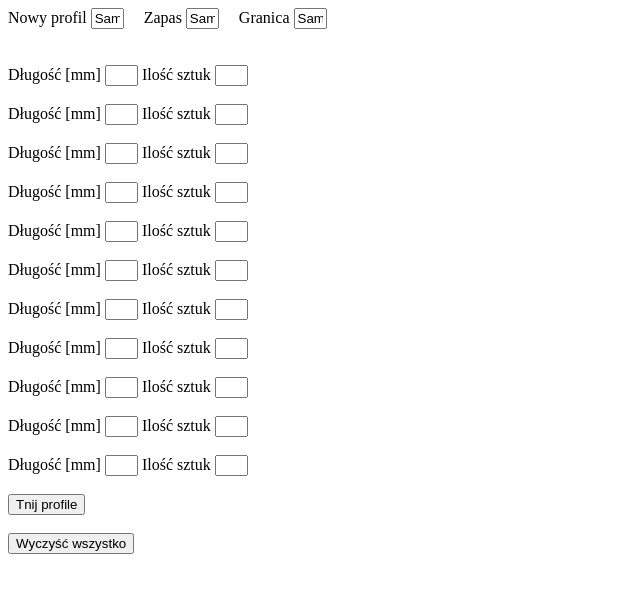
After one commit to zachariaszblazej/Profile_calculation, a Flask app: template templates/home.html in a window 1280 px wide. The commit adds this page. Shown: the top 593 px of the page, without its empty margins (0-640 px from the left). Run offline with Flask 3, Linux system fonts and the light colour scheme; the template is opened without the code that fills it: most values are stand-ins (such as "Sample title", 1, 10 or a date in 2020).

Commit message:
can clear all the data now

```diff
--- a/app.py
+++ b/app.py
@@ -5,7 +5,7 @@ app = Flask(__name__)
 
 @app.route("/")
 def home():
-    return render_template("base.html")
+    return render_template("home.html")
 
 @app.route('/licz_profile', methods=['GET', 'POST'])
 def licz_profile():
@@ -35,7 +35,9 @@ def licz_profile():
 
         profile_dla_dostawcy, profile_dla_firmy = generuj_profile(dlugosci, sztuki, profil, granica, zapas)
 
-        return render_template('wyniki.html', zapas=zapas, granica=granica, profil=profil, pairs=pairs, profile_dla_dostawcy=profile_dla_dostawcy, profile_dla_firmy=profile_dla_firmy)
+        ilosc_pairs = len(pairs)
+
+        return render_template('wyniki.html', zapas=zapas, granica=granica, profil=profil, pairs=pairs, ilosc_pairs=ilosc_pairs, profile_dla_dostawcy=profile_dla_dostawcy, profile_dla_firmy=profile_dla_firmy)
 
 def generuj_profile(dlugosci, sztuki, PROFIL=6000, GRANICA=4000, ZAPAS=20):
     dlugosci = [x + ZAPAS for x in dlugosci]
--- a/templates/base.html
+++ b/templates/base.html
@@ -8,75 +8,30 @@
 <body>
     <form name="profile_form", action="licz_profile" method="post">
         <label>Nowy profil</label>
-        <input size="1" type="text", id="profil", name="profil">
+        <input size="1" type="text", id="profil", name="profil" value={{profil}}>
 
         <label>&ensp;&ensp;Zapas</label>
-        <input size="1" type="text", id="zapas", name="zapas">
+        <input size="1" type="text", id="zapas", name="zapas" value={{zapas}}>
 
         <label>&ensp;&ensp;Granica</label>
-        <input size="1" type="text", id="granica", name="granica"><br><br><br>
+        <input size="1" type="text", id="granica", name="granica" value={{granica}}><br><br><br>
 
-        <label>Długość [mm]</label>
-        <input size="1" type="text", id="dlugosc1" name="dlugosc1">
-        <label>Ilość sztuk</label>
-        <input size="1" type="text", id="sztuka1" name="sztuka1"><br><br>
+        {% block zlecenie %}
+        {% endblock %}
 
-        <label>Długość [mm]</label>
-        <input size="1" type="text", id="dlugosc2" name="dlugosc2">
-        <label>Ilość sztuk</label>
-        <input size="1" type="text", id="sztuka2" name="sztuka2"><br><br>
-
-        <label>Długość [mm]</label>
-        <input size="1" type="text", id="dlugosc3" name="dlugosc3">
-        <label>Ilość sztuk</label>
-        <input size="1" type="text", id="sztuka3" name="sztuka3"><br><br>
-
-        <label>Długość [mm]</label>
-        <input size="1" type="text", id="dlugosc4" name="dlugosc4">
-        <label>Ilość sztuk</label>
-        <input size="1" type="text", id="sztuka4" name="sztuka4"><br><br>
-
-        <label>Długość [mm]</label>
-        <input size="1" type="text", id="dlugosc5" name="dlugosc5">
-        <label>Ilość sztuk</label>
-        <input size="1" type="text", id="sztuka5" name="sztuka5"><br><br>
-
-        <label>Długość [mm]</label>
-        <input size="1" type="text", id="dlugosc6" name="dlugosc6">
-        <label>Ilość sztuk</label>
-        <input size="1" type="text", id="sztuka6" name="sztuka6"><br><br>
-
-        <label>Długość [mm]</label>
-        <input size="1" type="text", id="dlugosc7" name="dlugosc7">
-        <label>Ilość sztuk</label>
-        <input size="1" type="text", id="sztuka7" name="sztuka7"><br><br>
-
-        <label>Długość [mm]</label>
-        <input size="1" type="text", id="dlugosc8" name="dlugosc8">
-        <label>Ilość sztuk</label>
-        <input size="1" type="text", id="sztuka8" name="sztuka8"><br><br>
-
-        <label>Długość [mm]</label>
-        <input size="1" type="text", id="dlugosc9" name="dlugosc9">
-        <label>Ilość sztuk</label>
-        <input size="1" type="text", id="sztuka9" name="sztuka9"><br><br>
-
-        <label>Długość [mm]</label>
-        <input size="1" type="text", id="dlugosc10" name="dlugosc10">
-        <label>Ilość sztuk</label>
-        <input size="1" type="text", id="sztuka10" name="sztuka10"><br><br>
-
-        <label>Długość [mm]</label>
-        <input size="1" type="text", id="dlugosc11" name="dlugosc11">
-        <label>Ilość sztuk</label>
-        <input size="1" type="text", id="sztuka11" name="sztuka11"><br><br>
-
-        <input type="submit", value="Tnij profile", id="submit_btn">
+        <input type="submit", value="Tnij profile">
     </form>
 
+    <br>
+    <button onclick="redirectToMain()">Wyczyść wszystko</button>
+
+    <script>
+        function redirectToMain() {
+            window.location.href = '/';
+        }
+    </script>
 
 
     {% block result %}
-
     {% endblock %}
 </body>
--- /dev/null
+++ b/templates/home.html
@@ -0,0 +1,62 @@
+{% extends "base.html" %}
+
+{% block zlecenie %}
+    <label>Długość [mm]</label>
+    <input size="1" type="text", id="dlugosc1" name="dlugosc1">
+    <label>Ilość sztuk</label>
+    <input size="1" type="text", id="sztuka1" name="sztuka1"><br><br>
+
+    <label>Długość [mm]</label>
+    <input size="1" type="text", id="dlugosc2" name="dlugosc2">
+    <label>Ilość sztuk</label>
+    <input size="1" type="text", id="sztuka2" name="sztuka2"><br><br>
+
+    <label>Długość [mm]</label>
+    <input size="1" type="text", id="dlugosc3" name="dlugosc3">
+    <label>Ilość sztuk</label>
+    <input size="1" type="text", id="sztuka3" name="sztuka3"><br><br>
+
+    <label>Długość [mm]</label>
+    <input size="1" type="text", id="dlugosc4" name="dlugosc4">
+    <label>Ilość sztuk</label>
+    <input size="1" type="text", id="sztuka4" name="sztuka4"><br><br>
+
+    <label>Długość [mm]</label>
+    <input size="1" type="text", id="dlugosc5" name="dlugosc5">
+    <label>Ilość sztuk</label>
+    <input size="1" type="text", id="sztuka5" name="sztuka5"><br><br>
+
+    <label>Długość [mm]</label>
+    <input size="1" type="text", id="dlugosc6" name="dlugosc6">
+    <label>Ilość sztuk</label>
+    <input size="1" type="text", id="sztuka6" name="sztuka6"><br><br>
+
+    <label>Długość [mm]</label>
+    <input size="1" type="text", id="dlugosc7" name="dlugosc7">
+    <label>Ilość sztuk</label>
+    <input size="1" type="text", id="sztuka7" name="sztuka7"><br><br>
+
+    <label>Długość [mm]</label>
+    <input size="1" type="text", id="dlugosc8" name="dlugosc8">
+    <label>Ilość sztuk</label>
+    <input size="1" type="text", id="sztuka8" name="sztuka8"><br><br>
+
+    <label>Długość [mm]</label>
+    <input size="1" type="text", id="dlugosc9" name="dlugosc9">
+    <label>Ilość sztuk</label>
+    <input size="1" type="text", id="sztuka9" name="sztuka9"><br><br>
+
+    <label>Długość [mm]</label>
+    <input size="1" type="text", id="dlugosc10" name="dlugosc10">
+    <label>Ilość sztuk</label>
+    <input size="1" type="text", id="sztuka10" name="sztuka10"><br><br>
+
+    <label>Długość [mm]</label>
+    <input size="1" type="text", id="dlugosc11" name="dlugosc11">
+    <label>Ilość sztuk</label>
+    <input size="1" type="text", id="sztuka11" name="sztuka11"><br><br>
+{% endblock %}
+
+{% block reset %}
+    <input type="reset" value="Wyczyść wszystko">
+{% endblock %}
```
Also changed, not shown: templates/wyniki.html (+60 -3 lines).
